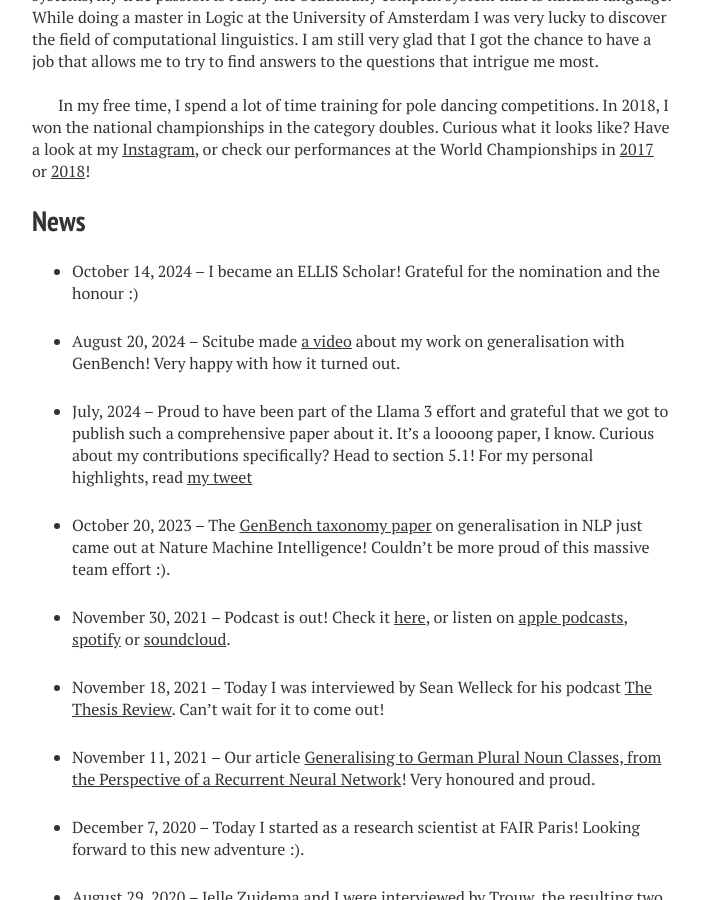
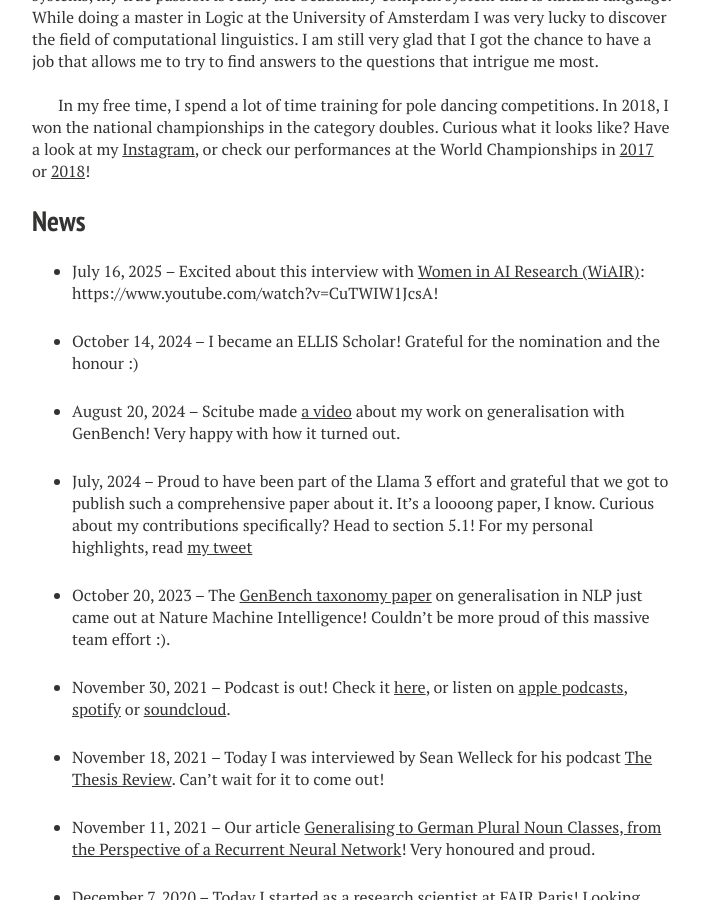
Before and after one commit to dieuwkehupkes/dieuwkehupkes.github.io, a Jekyll site: the page built from index.md, in a window 1280 px wide and 900 px high, scrolled down 1611 px. Shown: the whole window, without its empty margins (288-990 px from the left). Built offline with Jekyll 4.4.1, drawn with Linux system fonts in a browser that asks for light colours; nearby versions of some CDN libraries.

Commit message:
Add WiAIR podcast

```diff
--- a/index.md
+++ b/index.md
@@ -35,6 +35,8 @@ Curious what it looks like?
 Have a look at my <a href="https://www.instagram.com/dieuwkehupkes/" target="_blank">Instagram</a>, or check our performances at the World Championships in <a href="https://www.youtube.com/watch?v=-yt1ufbCNYY" target="_blank">2017</a> or <a href="https://www.youtube.com/watch?v=ylr0YnVzjOg&t=158s" target="_blank">2018</a>!
 
 ## News
+
+- July 16, 2025 -- Excited about this interview with <a href='https://women-in-ai-research.github.io/' target="_blank">Women in AI Research (WiAIR)</a>: https://www.youtube.com/watch?v=CuTWIW1JcsA!
 
 - October 14, 2024 -- I became an ELLIS Scholar! Grateful for the nomination and the honour :)
 
```
